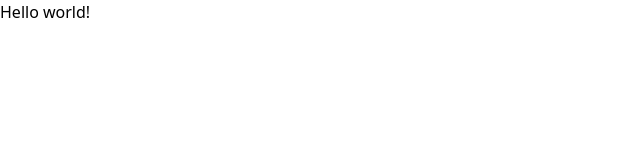
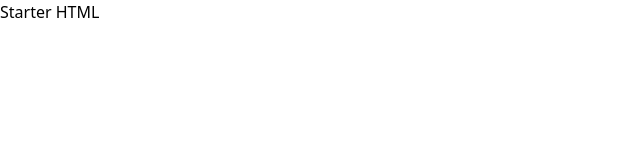
Before and after one commit to mkfizi/starter-html, a website built with Vite: page index.html in a window 1280 px wide. Shown: the full height of the page, 0-640 px from the left. Built offline with nearby package versions, Linux system fonts and the light colour scheme.

Commit message:
Update sample text

```diff
--- a/index.html
+++ b/index.html
@@ -67,7 +67,7 @@
 <body class="relative min-h-screen antialiased">
     <!-- Content -->
     <main>
-        <p>Hello world!</p>
+        <p>Starter HTML</p>
     </main>
     <!-- END Content -->
 
--- a/src/js/index.js
+++ b/src/js/index.js
@@ -7,7 +7,7 @@
     app.version = '0.1.0';
 
     app.init = () => {
-        console.log('Hello world!');
+        console.log('Starter HTML');
     }
 
     app.init();
```
